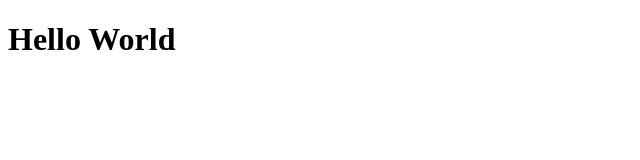
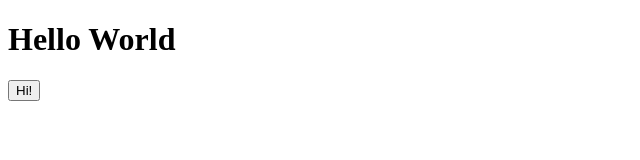
Before and after one commit to Nouali96/htmlcss-hello, a plain HTML site: page index.html in a window 1280 px wide. Shown: the full height of the page, 0-640 px from the left. Drawn offline with Linux system fonts and the light colour scheme.

Commit message:
Aggiunto input button

```diff
--- a/index.html
+++ b/index.html
@@ -8,5 +8,10 @@
 </head>
 <body>
     <h1>Hello World</h1>
+
+    <div>
+        <input type="button" value="Hi!">
+    </div>
+
 </body>
 </html>
```
